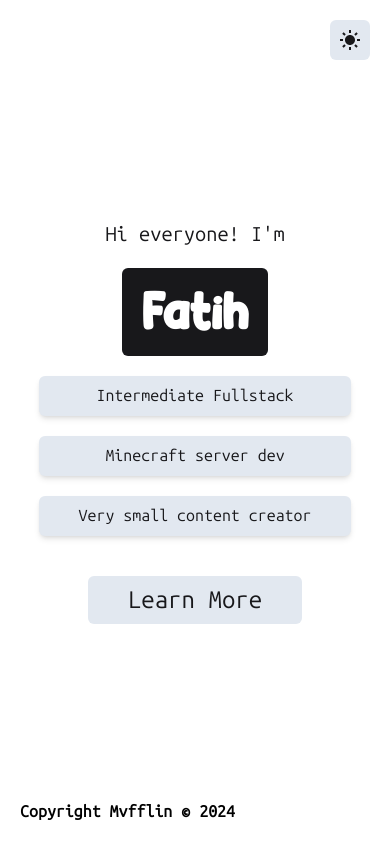
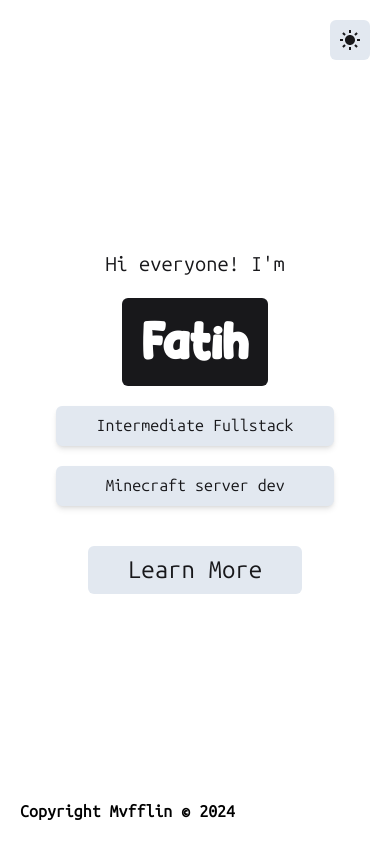
Before and after one commit to mvfflin/mvfflin-profile, a Next.js app: page / in a window 390 px wide. Shown: the top 844 px of the page. Built offline with nearby package versions, Linux system fonts and the light colour scheme.

Commit message:
fix: responsive fix

```diff
--- a/src/components/home.tsx
+++ b/src/components/home.tsx
@@ -8,19 +8,16 @@ export const HomeSection = () => {
         <a
           href="https://github.com/mvfflin"
           target="_blank"
-          className=" block font-heycomic text-5xl lg:text-7xl font-bold p-5 my-5 bg-zinc-900 dark:bg-white w-max mx-auto text-white dark:text-blue-900 rounded-md cursor-pointer hover:rotate-6 hover:scale-110 hover:shadow-md dark:hover:shadow-neutral-400 hover:shadow-zinc-800 transition-all dark:hover:text-blue-400"
+          className="block font-heycomic text-5xl lg:text-7xl font-bold p-5 my-5 bg-zinc-900 dark:bg-white w-max mx-auto text-white dark:text-blue-900 rounded-md cursor-pointer hover:rotate-6 hover:scale-110 hover:shadow-md dark:hover:shadow-neutral-400 hover:shadow-zinc-800 transition-all dark:hover:text-blue-400"
         >
           Fatih
         </a>
-        <div className="grid grid-rows-1 lg:grid-cols-3 w-max mx-auto gap-5 lg:gap-10 mb-10 my-5 font-ubuntu_sans">
+        <div className="grid grid-rows-1 text-center xl:grid-cols-2 w-max mx-auto gap-5 mb-10 my-5 font-ubuntu_sans">
           <h1 className="p-2 px-10 rounded-md shadow-md bg-slate-200 dark:bg-[#212933] ga1">
             Intermediate Fullstack
           </h1>
           <h1 className="p-2 px-10 rounded-md shadow-md bg-slate-200 dark:bg-[#212933] ga2">
             Minecraft server dev
-          </h1>
-          <h1 className="p-2 px-10 rounded-md shadow-md bg-slate-200 dark:bg-[#212933] ga3">
-            Very small content creator
           </h1>
         </div>
         <Link
--- a/src/components/projects.tsx
+++ b/src/components/projects.tsx
@@ -7,7 +7,7 @@ export const ProjectSection = () => {
         <h2 className="text-xl dark:text-neutral-400 text-zinc-600 my-5 font-helvetica">
           Projects that im involved in, or i made myself. More projects soon...
         </h2>
-        <div className="grid grid-cols-1 xl:grid-cols-3 grid-rows-1 gap-6">
+        <div className="grid grid-cols-1 xl:grid-cols-2 grid-rows-1 gap-6">
           {/* <div className="project-item">
             <img
               src="./askme-website.png"
--- a/src/styles/globals.css
+++ b/src/styles/globals.css
@@ -95,19 +95,19 @@
 }
 
 .btn-github {
-  @apply p-1 px-4 m-auto text-base md:text-lg bg-neutral-900 cursor-pointer rounded-sm font-medium hover:scale-105 transition-all text-white active:ring-4 active:ring-blue-500 focus:ring-4 focus:ring-blue-500;
+  @apply p-1 px-4 m-auto text-base lg:text-lg bg-neutral-900 w-full cursor-pointer rounded-sm font-medium hover:scale-105 transition-all text-white active:ring-4 active:ring-blue-500 focus:ring-4 focus:ring-blue-500;
 }
 
 .btn-preview {
-  @apply my-auto p-1 px-4 text-base md:text-lg bg-blue-700 cursor-pointer rounded-sm font-medium hover:scale-105 transition-all text-white active:ring-4 active:ring-blue-500 focus:ring-4 focus:ring-blue-500;
+  @apply my-auto p-1 px-4 text-base lg:text-lg bg-blue-700 cursor-pointer rounded-sm font-medium hover:scale-105 transition-all text-white active:ring-4 active:ring-blue-500 focus:ring-4 focus:ring-blue-500;
 }
 
 .project-stacks {
-  @apply text-left text-base flex justify-start md:text-xl gap-4 text-neutral-400 mb-1 font-helvetica;
+  @apply text-left text-base flex justify-start lg:text-xl gap-4 text-neutral-400 mb-1 font-helvetica;
 }
 
 .project-title {
-  @apply text-xl md:text-3xl text-left font-semibold text-white font-ubuntu_sans;
+  @apply text-xl lg:text-3xl text-left font-semibold text-white font-ubuntu_sans;
 }
 
 .title {
```
